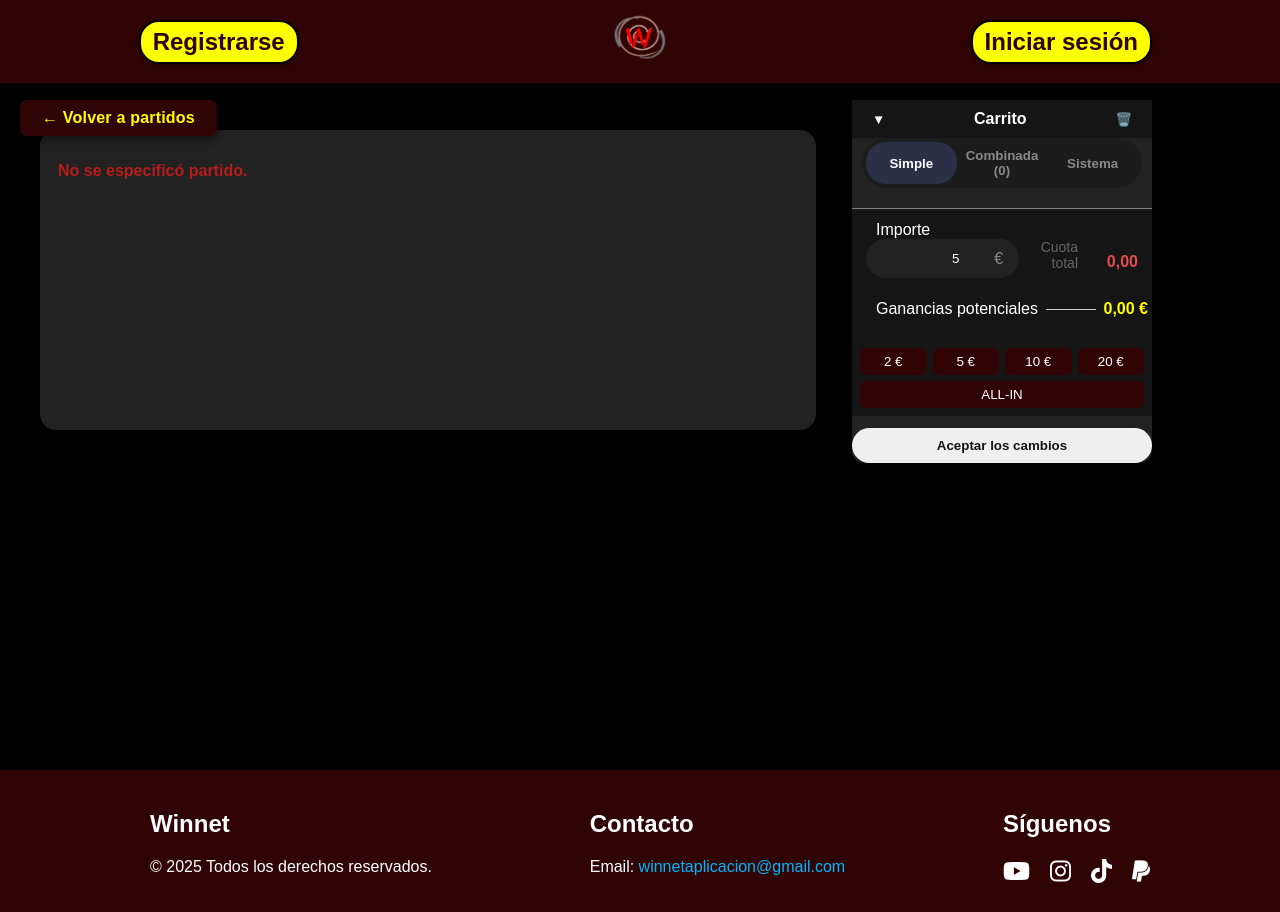
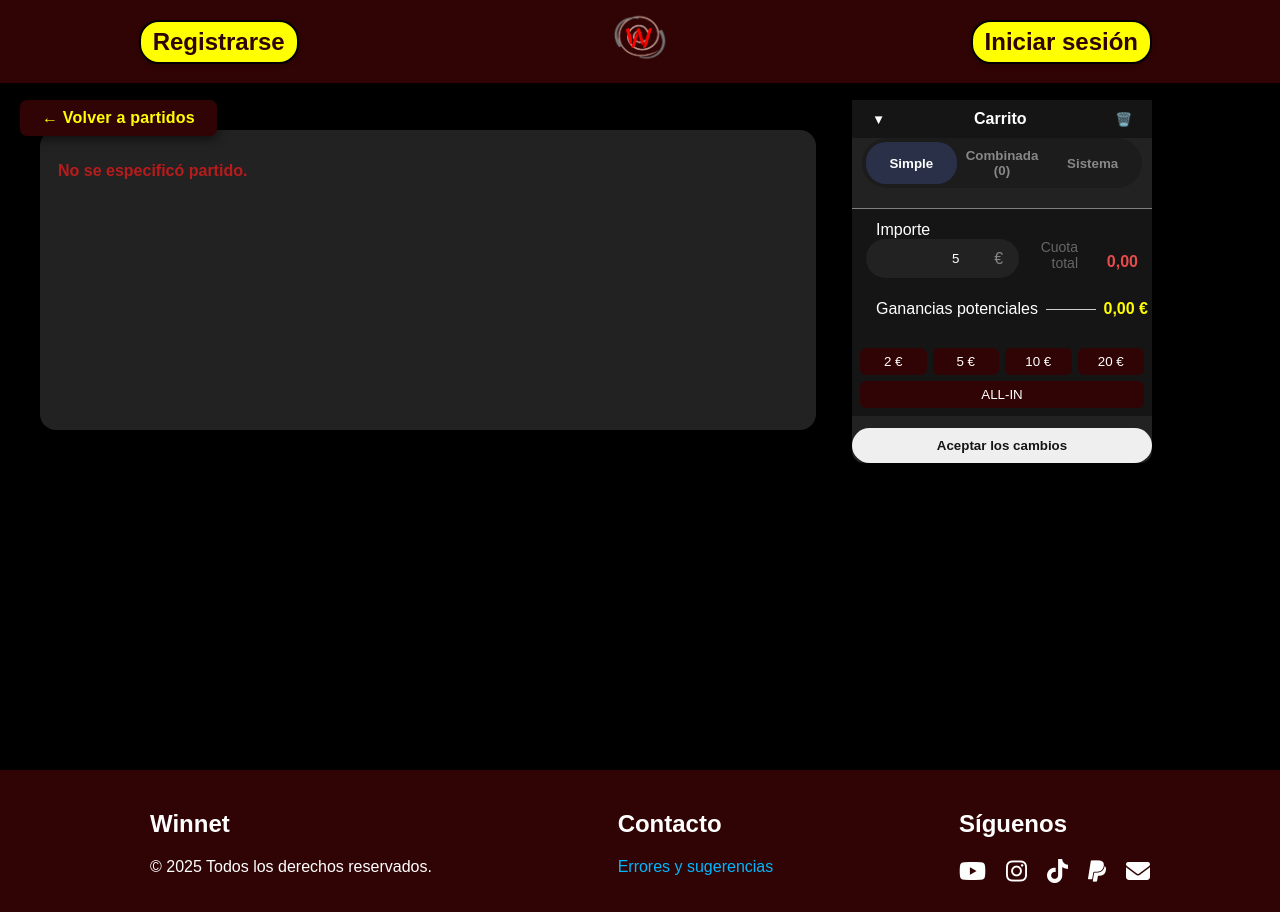
Before and after one commit to Winnetapp/espana, a plain HTML site: page partido.html in a window 1280 px wide. Drawn offline with Linux system fonts and the light colour scheme; no server answers.

Commit message:
Update partido.html

```diff
--- a/partido.html
+++ b/partido.html
@@ -102,13 +102,14 @@
   <footer class="footer">
     <div class="footer-content">
       <div class="footer-logo">
-        <h2>Winnet</h2>
-        <p>&copy; 2025 Todos los derechos reservados.</p>
+        <h2>Winnet</h2><p>&copy; 2025 Todos los derechos reservados.</p>
       </div>
+
       <div class="footer-contacto">
         <h2>Contacto</h2>
-        <p>Email: <a href="mailto:winnetaplicacion@gmail.com">winnetaplicacion@gmail.com</a></p>
+        <p><a href="https://winnetapp.github.io/soporte/">Errores y sugerencias</a></p>
       </div>
+
       <div class="footer-redes">
         <h2>Síguenos</h2>
         <div class="redes-iconos">
@@ -116,6 +117,7 @@
           <a href="https://www.instagram.com/winnetapp?igsh=MXBvazY2anFqN3Nsdw==" target="_blank" aria-label="Instagram"><i class="fab fa-instagram"></i></a>
           <a href="https://www.tiktok.com/@winnetapp?_t=ZN-8xTDcL9VuTu&_r=1" target="_blank" aria-label="TikTok"><i class="fab fa-tiktok"></i></a>
           <a href="https://winnetapp.github.io/donaciones/" target="_blank" aria-label="PayPal"><i class="fab fa-paypal"></i></a>
+          <a href="mailto:winnetaplicacion@gmail.com"><i class="fas fa-envelope"></i></a>
         </div>
       </div>
     </div>
```
